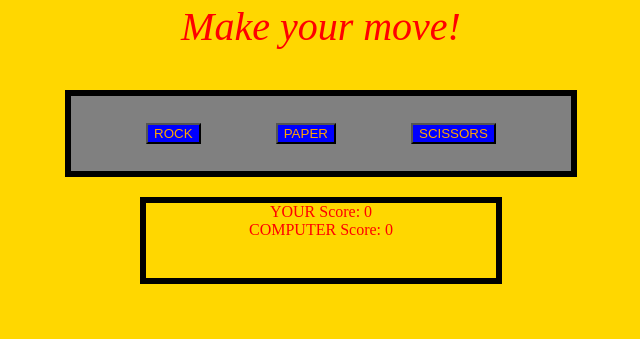
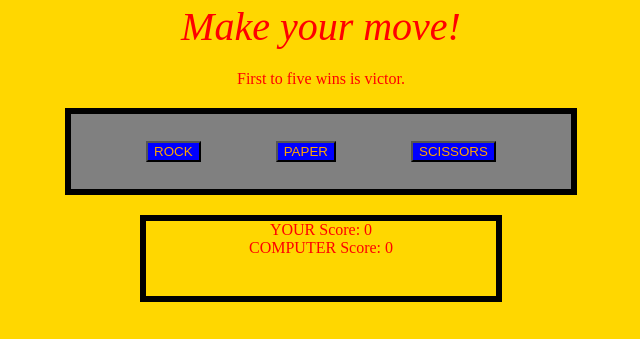
Before and after one commit to pneff88/rock_paper_scissors, a plain HTML site: page index.html in a window 1280 px wide. Shown: the part 461-800 px from the top of the page, without its empty margins (319-959 px from the left). Drawn offline with Linux system fonts and the light colour scheme.

Commit message:
added directions

```diff
--- a/index.html
+++ b/index.html
@@ -18,6 +18,7 @@
     <img id=emb src="images/emb.jpg" alt="A picture of my beloved">
 
     <div id='direction'><em>Make your move!</em></div>
+    <div>First to five wins is victor.</div>
 
     <div class=buttonContainer>
         <button id="rockB">ROCK</button>
```
